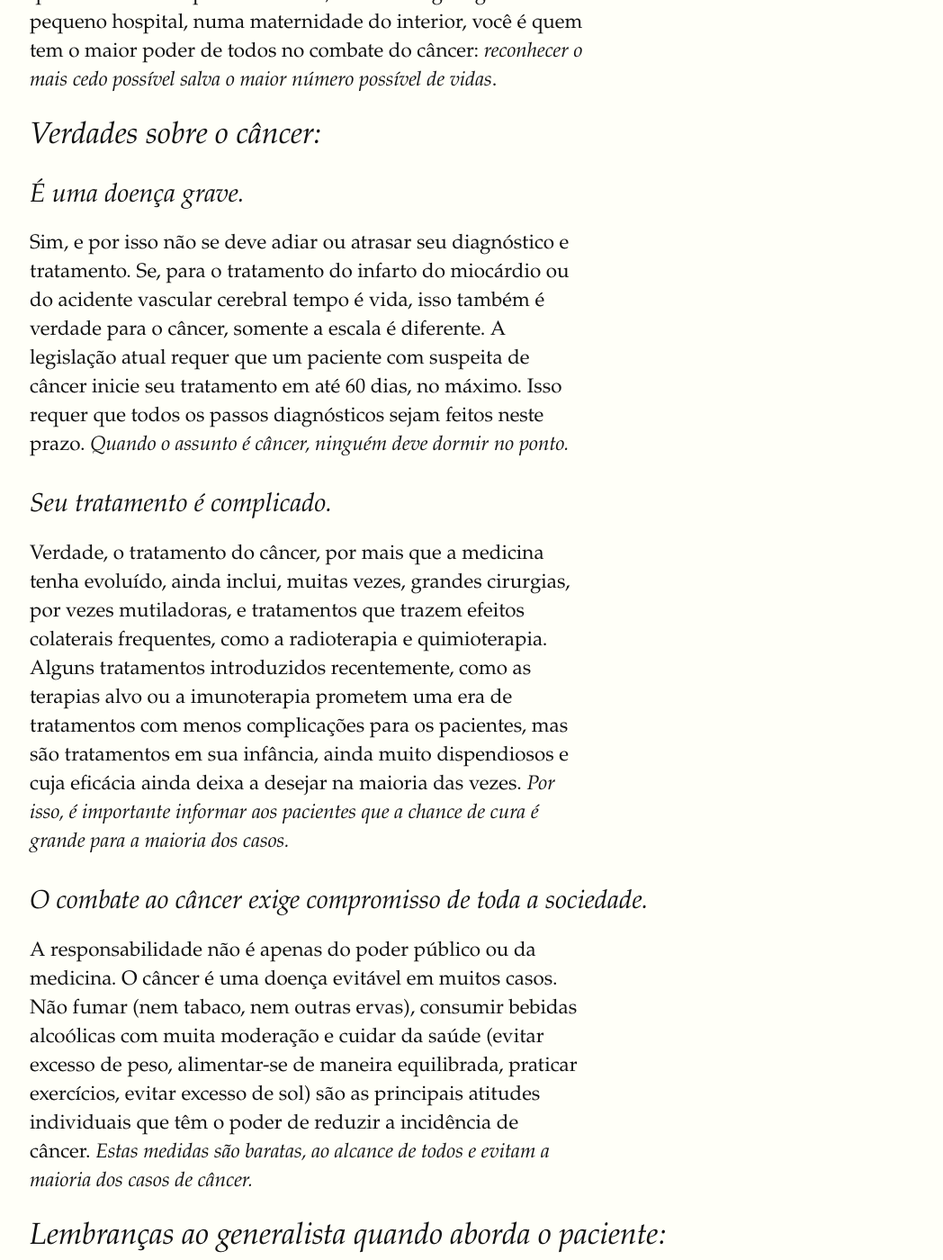
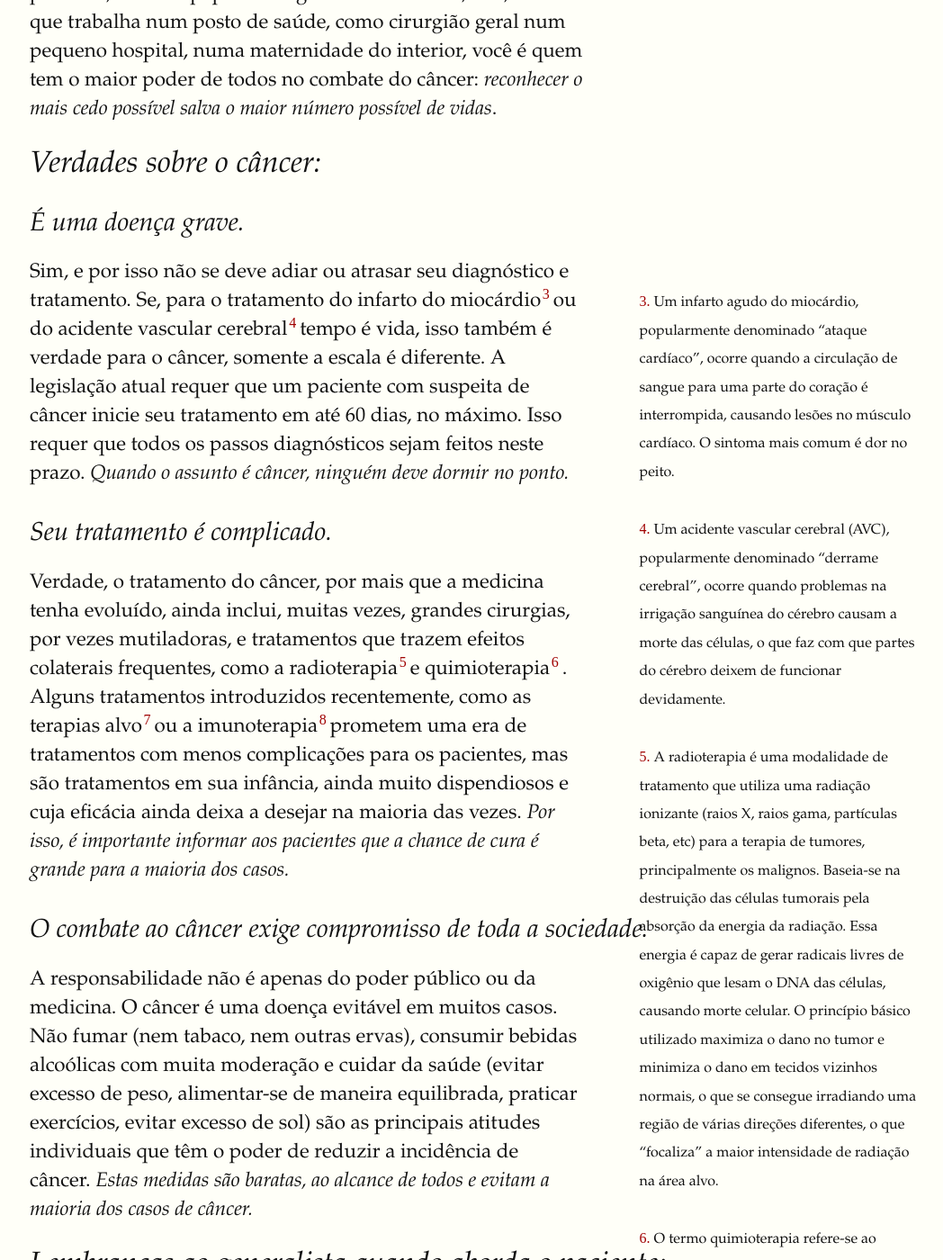
Before and after one commit to fhcflx/pharmakon, a Jekyll site: the page built from _posts/2018-07-12-o-que-todo-medico-deve-saber.markdown, in a window 1280 px wide and 1400 px high, scrolled down 2627 px. Shown: the whole window at 90% size, without its empty margins (127-1175 px from the left). Built offline with Jekyll 4.4.1, drawn with Linux system fonts in a browser that asks for light colours; comment, search, counter and statistics services are not loaded; some of the changed text lies outside the part shown.

Commit message:
Notas de mais 2 postagens

```diff
--- /dev/null
+++ b/_includes/alvo.html
@@ -0,0 +1,14 @@
+<label for="liquid" class="margin-toggle sidenote-number"></label>
+<input type="checkbox" id="liquid" class="margin-toggle"/>
+<span class="sidenote">Terapia alvo é uma
+  das modalidades de tratamento médico (farmacoterapia) para o câncer,
+  sendo que outras são terapia hormonal e quimioterapia citotóxica. A terapia alvo
+  bloqueia o crescimento de células
+  cancerígenas interferindo com moléculas específicas necessárias para a
+  carcinogênese e o crescimento do tumor, ao invés de simplesmente interferir
+  com todas as células que se dividem rapidamente (por exemplo, com quimioterapia
+  tradicional). Como a maioria dos agentes para terapia direcionada é
+  biofarmacêutica, o termo terapia biológica é às vezes sinônimo de terapia
+  alvo quando usada no contexto da terapia do câncer (e, portanto, distinta da
+  quimioterapia, isto é, terapia citotóxica).
+</span>
--- /dev/null
+++ b/_includes/avc.html
@@ -0,0 +1,7 @@
+<label for="liquid" class="margin-toggle sidenote-number"></label>
+<input type="checkbox" id="liquid" class="margin-toggle"/>
+<span class="sidenote">Um acidente vascular cerebral (AVC), popularmente denominado
+  "derrame cerebral", ocorre quando problemas na irrigação sanguínea do cérebro
+  causam a morte das células, o que faz com que partes do cérebro deixem de
+  funcionar devidamente.
+</span>
--- a/_includes/cancer.html
+++ b/_includes/cancer.html
@@ -5,5 +5,5 @@
   desordenada, a capacidade de invadir localmente tecidos saudáveis do organismo
   e a capacidade de se espalhar para locais distantes (metástases). Os diversos
   tipos de câncer são teoricamente oriundos de _uma única célula_ (origem clonal)
-  a qual sofreu mutações em seu código genético.
+  a qual sofreu mutações em seu código genético. Saiba mais [aqui](http://bit.ly/fhcflx3o).
 </span>
--- /dev/null
+++ b/_includes/epidemio.html
@@ -0,0 +1,10 @@
+<label for="liquid" class="margin-toggle sidenote-number"></label>
+<input type="checkbox" id="liquid" class="margin-toggle"/>
+<span class="sidenote">Epidemiologia (_gr epi = sobre; demos = povo; logos = estudo_):
+   propõe-se a estudar quantitativamente a distribuição dos fenômenos de
+   saúde/doença, e seus fatores condicionantes e determinantes, nas populações
+   humanas. É um campo da ciência que trata dos vários fatores genéticos, sociais
+   ou ambientais e condições derivados de exposição microbiológica, tóxica,
+   traumática, etc, que determinam a ocorrência e a distribuição de saúde,
+   doença, incapacidade e morte entre os grupos de indivíduos.
+</span>
--- a/_includes/hemangioma.html
+++ b/_includes/hemangioma.html
@@ -1,6 +1,6 @@
 <label for="liquid" class="margin-toggle sidenote-number"></label>
 <input type="checkbox" id="liquid" class="margin-toggle"/>
-<span class="sidenote">Hemangioma (_gr haema- = sangue; angeio = vaso; -oma = tumor_)
+<span class="sidenote">Hemangioma (_gr haema_ = sangue; _angeio_ = vaso; _oma_ = tumor)
   são tumores vasculares benignos formados por um crescimento anormal de capilares
   sanguíneos que geralmente não causam danos, apenas são desagradáveis
   esteticamente. São mais comuns na pele, especialmente na cabeça e pescoço, mas
--- /dev/null
+++ b/_includes/imuno.html
@@ -0,0 +1,11 @@
+<label for="liquid" class="margin-toggle sidenote-number"></label>
+<input type="checkbox" id="liquid" class="margin-toggle"/>
+<span class="sidenote">A imunoterapia é o tratamento da doença através da indução,
+  intensificação ou supressão da resposta imune do hospedeiro. As imunoterapias
+  projetadas para desencadear ou amplificar uma resposta imune são classificadas
+  como imunoterapias de ativação, enquanto imunoterapias que reduzem ou suprimem
+  são classificadas como imunoterapias de supressão. Nos últimos anos, a
+  imunoterapia tornou-se de grande interesse para pesquisadores, médicos e
+  empresas farmacêuticas, particularmente em sua promessa de tratar várias
+  formas de câncer.
+</span>
--- /dev/null
+++ b/_includes/infarto.html
@@ -0,0 +1,7 @@
+<label for="liquid" class="margin-toggle sidenote-number"></label>
+<input type="checkbox" id="liquid" class="margin-toggle"/>
+<span class="sidenote">Um infarto agudo do miocárdio, popularmente denominado
+  "ataque cardíaco", ocorre quando a circulação de sangue para uma parte do
+  coração é interrompida, causando lesões no músculo cardíaco. O sintoma mais
+  comum é dor no peito.
+</span>
--- /dev/null
+++ b/_includes/sitio.html
@@ -0,0 +1,6 @@
+<label for="liquid" class="margin-toggle sidenote-number"></label>
+<input type="checkbox" id="liquid" class="margin-toggle"/>
+<span class="sidenote">Sítio tumoral: local onde cresce uma neoplasia. Num câncer,
+  distingue-se o _sítio primário_ (local onde o tumor surge inicialmente) dos
+  _sítios ou implantes secundários_ (metásteses).
+</span>
--- a/_posts/2018-06-06-Ewing-sobrevida-idade.markdown
+++ b/_posts/2018-06-06-Ewing-sobrevida-idade.markdown
@@ -11,9 +11,9 @@ Um estudo alemão avaliou mais de 2600 pacientes com sarcoma de Ewing, um tumor
 etária influencia significativamente a apresentação da doença, determinando diferenças no sítio primário, no padrão de metástases e na
 chance de resposta ao tratamento e sobrevida dos pacientes.
 <!--more-->
-O sarcoma de Ewing é um tumor ósseo mais comum em crianças, adolescentes e adultos jovens. Vários fatores de prognóstico já foram identificados
-e usados para estratificação dos pacientes em estudos clínicos. A presença de metástases, o sítio tumoral e a idade ao diagnóstico são fatores
-prognósticos já validados. Além destes, o tamanho do tumor e a resposta ao tratamento também são fatores avaliados em ensaios europeus.
+
+O sarcoma de Ewing{% include ewing.html %} é um tumor ósseo{% include tumorosseo.html %} mais comum em crianças, adolescentes e adultos jovens. Vários fatores de prognóstico já foram identificados
+e usados para estratificação dos pacientes em estudos clínicos. A presença de metástases{% include meta.html %}, o sítio tumoral{% include sitio.html %} e a idade ao diagnóstico são fatores prognósticos já validados. Além destes, o tamanho do tumor e a resposta ao tratamento também são fatores avaliados em ensaios europeus.
 Pesquisadores reuniram dados de diversos estudos de grupos ccoperativos europeus para testar a hipótese de que a idade correlacionava-se com
 padrões diferentes de apresentação da doença.
 
--- a/_posts/2018-07-12-o-que-todo-medico-deve-saber.markdown
+++ b/_posts/2018-07-12-o-que-todo-medico-deve-saber.markdown
@@ -10,7 +10,7 @@ author: ffelix
 ---
 Neste texto tento mostrar que muitas vezes, mesmo tendo conhecimento adequado sobre o assunto, um(a) medico(a) generalista pode fazer mais ainda e ser a diferença para os pacientes com câncer se atentar para alguns detalhes e organizar uma abordagem objetiva e humana.
 <!--more-->
-A grande maioria dos pacientes que descobre ser portador de um câncer vai ser atendido inicialmente por um médico generalista. Nessa definição se enquadram os clínicos gerais, os pediatras, os cirurgiões gerais e os gineco-obstetras. Nós médicos passamos um tempo prolongado do curso aprendendo como o câncer surge, seus mecanismos, sua biologia, seus sintomas, entre outros detalhes acadêmicos. Essa grande quantidade de informação nem sempre ajuda realmente no momento de comunicar aos pacientes sobre uma suspeita de doença neoplásica.
+A grande maioria dos pacientes que descobre ser portador de um câncer{% include cancer.html %} vai ser atendido inicialmente por um médico generalista. Nessa definição se enquadram os clínicos gerais, os pediatras, os cirurgiões gerais e os gineco-obstetras. Nós médicos passamos um tempo prolongado do curso aprendendo como o câncer surge, seus mecanismos, sua biologia, seus sintomas, entre outros detalhes acadêmicos. Essa grande quantidade de informação nem sempre ajuda realmente no momento de comunicar aos pacientes sobre uma suspeita de doença neoplásica.
 
 Uma das lacunas na maioria dos currículos de escolas médicas é o ensino da relação medico-paciente, especialmente a comunicação diagnóstica de má notícia. Muitos profissionais ficam à mercê de sua própria experiência e estrutura de relação interpessoal, e nem sempre isso é suficiente. O correto é que, ao lado do conhecimento técnico sobre a doença, também fosse treinada a abordagem humana. No entanto, isso não é a norma hoje em dia.
 
@@ -22,7 +22,7 @@ Isso faz com que todo aquele conhecimento que se recebe no banco da escola nem s
 Nada disso, a grande maioria dos generalistas vai se deparar com casos suspeitos, e não será apenas uma vez. O câncer é uma doença cuja incidência está aumentando devido ao envelhecimento da população e outros fatores. _Cada vez é mais frequente que encontremos casos suspeitos no dia-a-dia._
 
 ### Ninguém sobrevive ao câncer.
-Isso ficou para trás. Até os anos 70-80, realmente, a sobrevida não era muito promissora na maioria dos tipos de câncer. Hoje em dia, com todos os desenvolvimentos da epidemiologia, diagnóstico precoce, tratamento e seguimento, _a norma é sobreviver ao câncer, a maioria dos pacientes têm doenças que podem ser adequadamente tratadas se descobertas a tempo._
+Isso ficou para trás. Até os anos 70-80, realmente, a sobrevida não era muito promissora na maioria dos tipos de câncer. Hoje em dia, com todos os desenvolvimentos da epidemiologia{% include epidemio.html %}, diagnóstico precoce, tratamento e seguimento, _a norma é sobreviver ao câncer, a maioria dos pacientes têm doenças que podem ser adequadamente tratadas se descobertas a tempo._
 
 ### O tratamento do câncer é muito caro, somente ricos conseguem.
 Embora seja verdade que os tratamentos mais recentes são muito dispendiosos, o tratamento para a maioria dos pacientes com câncer pode ser realizado a um custo aceitável em nosso país. Onde o tratamento não estiver disponível, o cidadão tem o direito de ser conduzido a um local onde seja tratado. Como estipulado em nossa constituição, _é direito de todos a ser garantido pelo poder público._
@@ -33,10 +33,10 @@ Este é o maior mito de todos. Uma das maiores armas da medicina contra o cânce
 ## Verdades sobre o câncer:
 
 ### É uma doença grave.
-Sim, e por isso não se deve adiar ou atrasar seu diagnóstico e tratamento. Se, para o tratamento do infarto do miocárdio ou do acidente vascular cerebral tempo é vida, isso também é verdade para o câncer, somente a escala é diferente. A legislação atual requer que um paciente com suspeita de câncer inicie seu tratamento em até 60 dias, no máximo. Isso requer que todos os passos diagnósticos sejam feitos neste prazo. _Quando o assunto é câncer, ninguém deve dormir no ponto._
+Sim, e por isso não se deve adiar ou atrasar seu diagnóstico e tratamento. Se, para o tratamento do infarto do miocárdio{% include infarto.html %} ou do acidente vascular cerebral{% include avc.html %} tempo é vida, isso também é verdade para o câncer, somente a escala é diferente. A legislação atual requer que um paciente com suspeita de câncer inicie seu tratamento em até 60 dias, no máximo. Isso requer que todos os passos diagnósticos sejam feitos neste prazo. _Quando o assunto é câncer, ninguém deve dormir no ponto._
 
 ### Seu tratamento é complicado.
-Verdade, o tratamento do câncer, por mais que a medicina tenha evoluído, ainda inclui, muitas vezes, grandes cirurgias, por vezes mutiladoras, e tratamentos que trazem efeitos colaterais frequentes, como a radioterapia e quimioterapia. Alguns tratamentos introduzidos recentemente, como as terapias alvo ou a imunoterapia prometem uma era de tratamentos com menos complicações para os pacientes, mas são tratamentos em sua infância, ainda muito dispendiosos e cuja eficácia ainda deixa a desejar na maioria das vezes. _Por isso, é importante informar aos pacientes que a chance de cura é grande para a maioria dos casos._
+Verdade, o tratamento do câncer, por mais que a medicina tenha evoluído, ainda inclui, muitas vezes, grandes cirurgias, por vezes mutiladoras, e tratamentos que trazem efeitos colaterais frequentes, como a radioterapia{% include radioterapia.html %} e quimioterapia{% include quimio.html %}. Alguns tratamentos introduzidos recentemente, como as terapias alvo{% include alvo.html %} ou a imunoterapia{% include imuno.html %} prometem uma era de tratamentos com menos complicações para os pacientes, mas são tratamentos em sua infância, ainda muito dispendiosos e cuja eficácia ainda deixa a desejar na maioria das vezes. _Por isso, é importante informar aos pacientes que a chance de cura é grande para a maioria dos casos._
 
 ### O combate ao câncer exige compromisso de toda a sociedade.
 A responsabilidade não é apenas do poder público ou da medicina. O câncer é uma doença evitável em muitos casos. Não fumar (nem tabaco, nem outras ervas), consumir bebidas alcoólicas com muita moderação e cuidar da saúde (evitar excesso de peso, alimentar-se de maneira equilibrada, praticar exercícios, evitar excesso de sol) são as principais atitudes individuais que têm o poder de reduzir a incidência de câncer. _Estas medidas são baratas, ao alcance de todos e evitam a maioria dos casos de câncer._
```
Also changed, not shown: _includes/ewing.html (added, +12 -0 lines), _includes/meta.html (added, +10 -0 lines), _includes/prognostico.html (added, +13 -0 lines), _includes/tumorosseo.html (added, +8 -0 lines).
